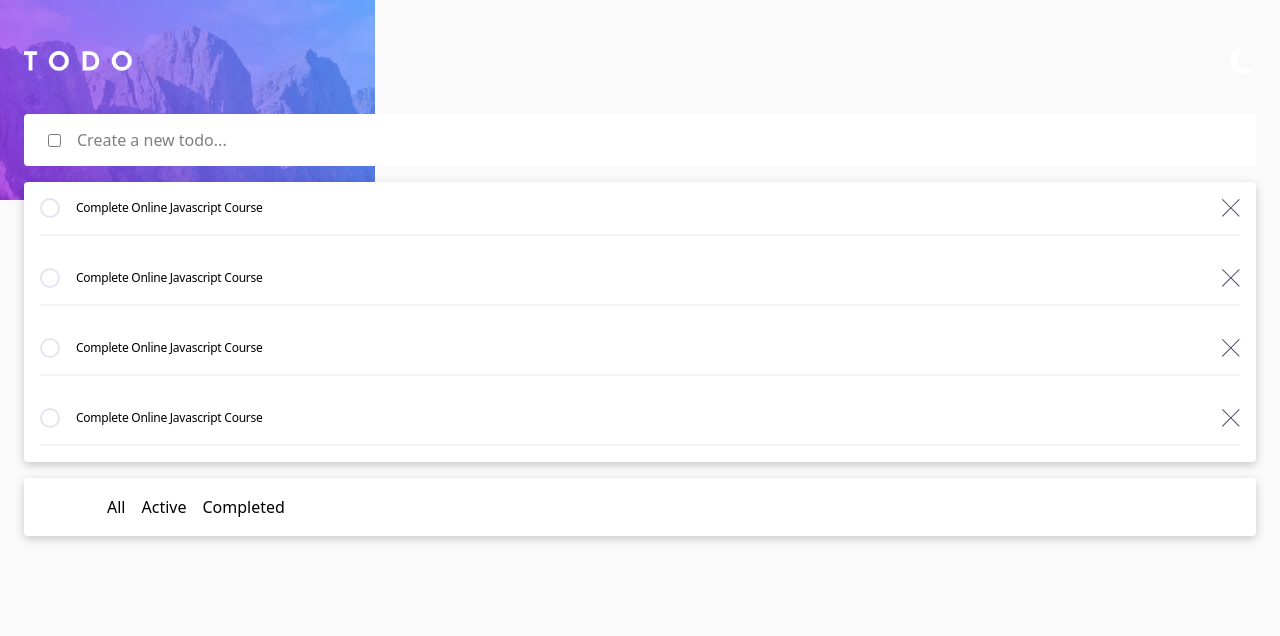
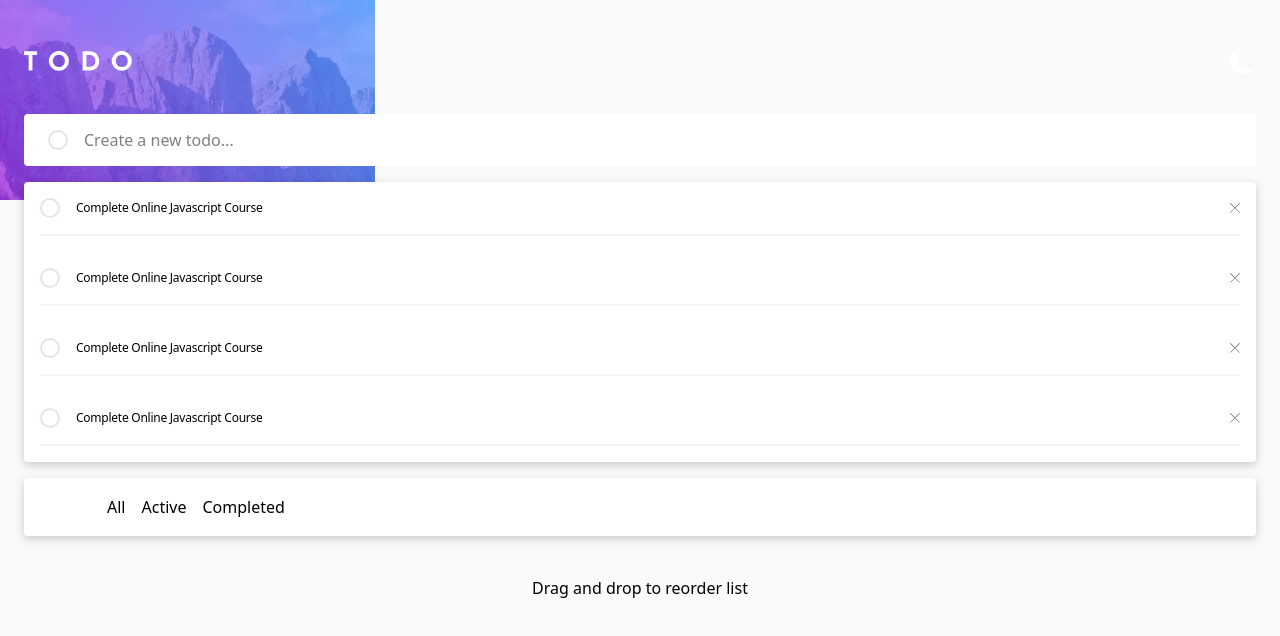
Before and after one commit to MikeG404/todo-app, a React (Vite) app: page / in a window 1280 px wide. Shown: the top 636 px of the page. Built offline with nearby package versions, Linux system fonts and the light colour scheme.

Commit message:
Fix some css on components

```diff
--- a/src/App.jsx
+++ b/src/App.jsx
@@ -17,7 +17,7 @@ function App() {
   }
 
   return (
-    <main className={`h-screen relative flex flex-col ${isThemeMode ? 'light-mode' : 'dark-mode'}`}>
+    <main className={`min-h-screen relative flex flex-col ${isThemeMode ? 'light-mode' : 'dark-mode'}`}>
       <Illustration isThemeMode={isThemeMode}/>
       <section className='flex flex-col gap-10 z-10'>
         <header>
@@ -29,7 +29,10 @@ function App() {
         <section className='flex flex-col gap-4 px-6'>
           <AddTodoInput />
           <TaskList />
-          <TaskFilter />
+          <div className='flex flex-col gap-10'>
+            <TaskFilter />
+            <p className='text-center'>Drag and drop to reorder list</p>
+          </div>
         </section>
       </section>
     </main>
--- a/src/components/AddTodoInput.jsx
+++ b/src/components/AddTodoInput.jsx
@@ -1,11 +1,11 @@
 import React from 'react'
+import Checkbox from './Checkbox'
 
 export default function AddTodoInput() {
   return (
     <div className='px-6 py-3.5 rounded bg-white placeholder:preset-3'>
-        {/* <label htmlFor="checkbox"></label> */}
         <div className='flex items-center gap-4'>
-          <input type="checkbox" name='checkbox' />
+          <Checkbox />
           <input className='outline-none' type="text" placeholder='Create a new todo...' />
         </div>
     </div>
--- a/src/components/Task.jsx
+++ b/src/components/Task.jsx
@@ -5,7 +5,7 @@ export default function Task({ id, task }) {
     <div className='flex items-center gap-4 border-b-2 border-b-gray-100 pb-4'>
         <Checkbox id={id}/>
         <p className='preset-3 flex-1'>{task}</p>
-        <img src="./images/icon-cross.svg" alt="" />
+        <img src="./images/icon-cross.svg" alt="Cross Icon" className="w-2.5 h-2.5 cursor-pointer" />
     </div>
   )
 }
```
